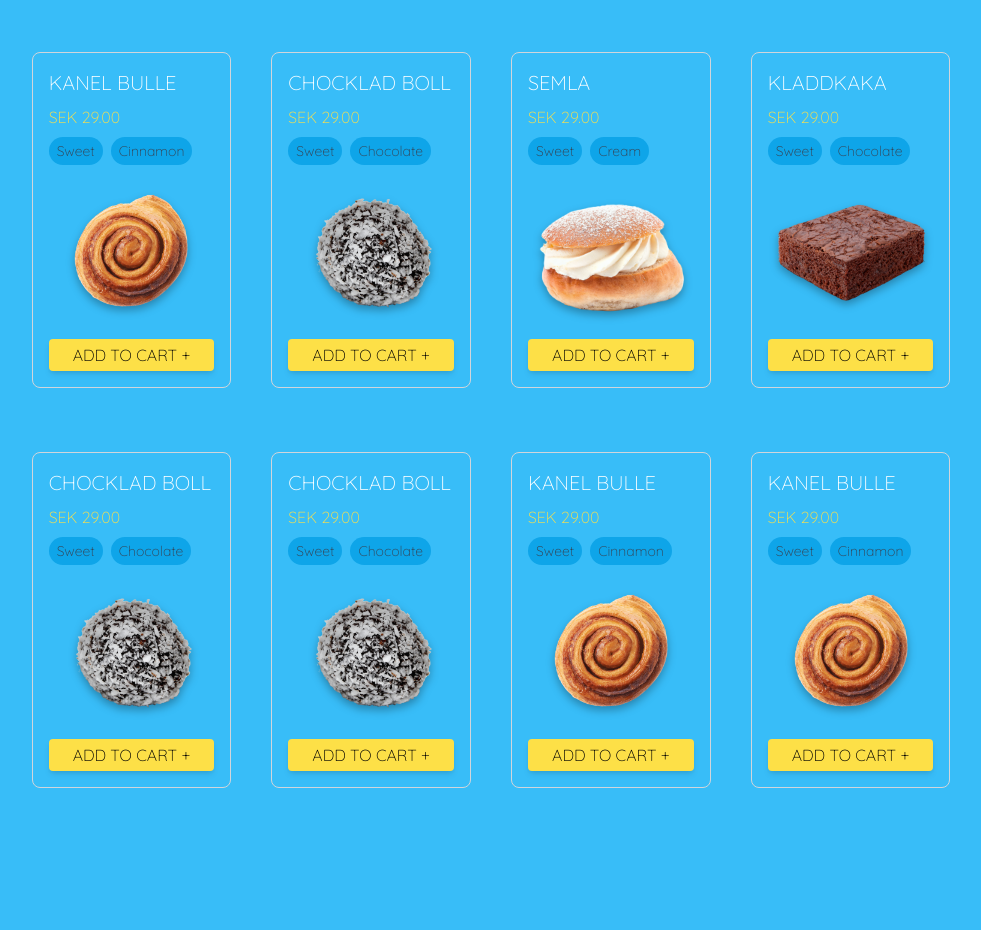
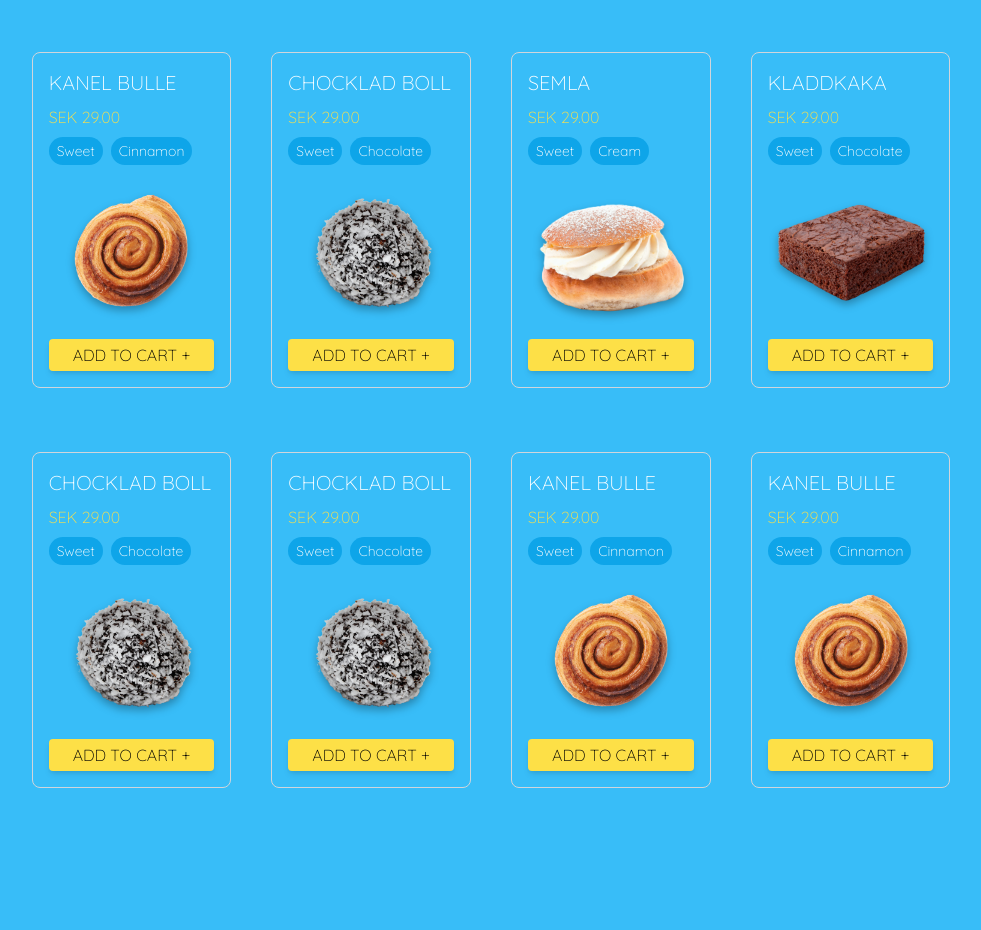
Before and after one commit to bianca9901/Fika, a Next.js app: page / in a window 1280 px wide. Shown: the part 1160-2090 px from the top of the page, without its empty margins (149-1130 px from the left). Built offline with nearby package versions, Linux system fonts and the light colour scheme.

Commit message:
Improve accessibility by setting text color to white

```diff
--- a/components/Menu.tsx
+++ b/components/Menu.tsx
@@ -52,7 +52,7 @@ export default function Menu() {
               {item.tags.map((tag) => (
                 <span
                   key={tag}
-                  className="bg-sky-500 dark:bg-sky-900 dark:text-white text-gray-700 px-2 py-1
+                  className="bg-sky-500 dark:bg-sky-900 text-white px-2 py-1
                   rounded-full text-sm mr-2"
                 >
                   {tag}
```
